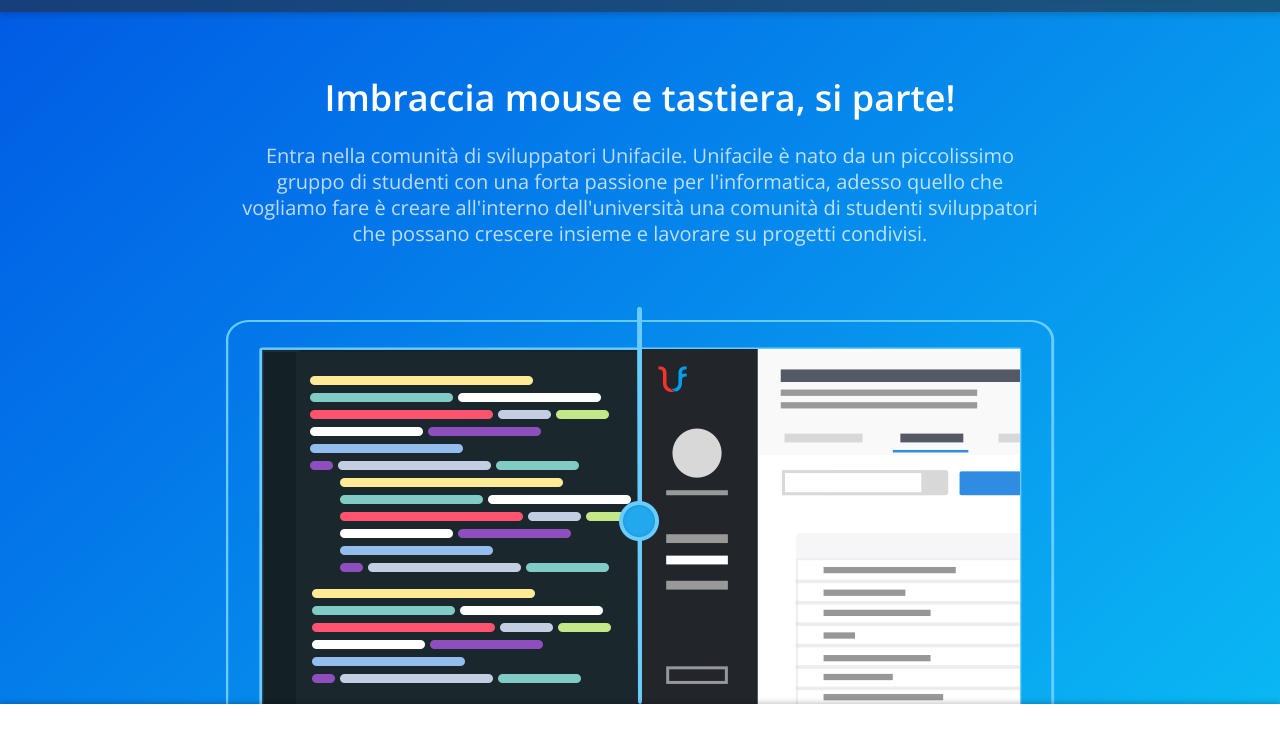
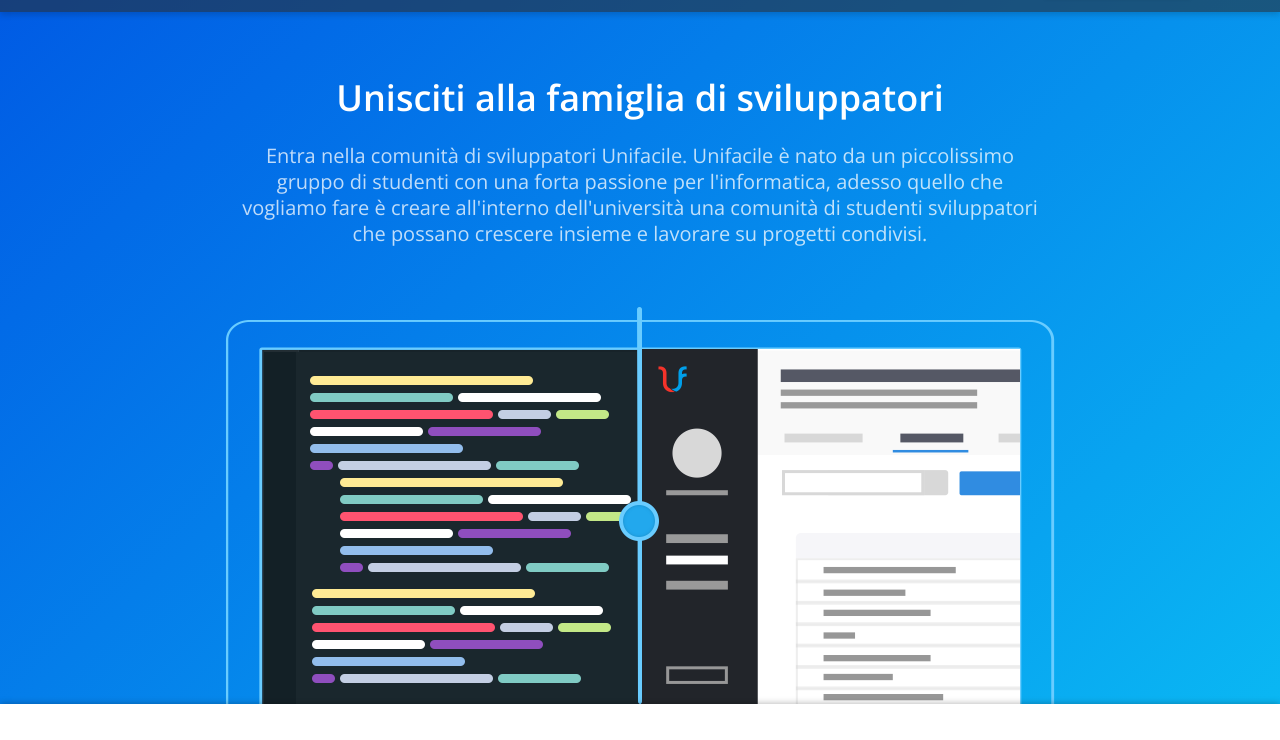
Before and after one commit to unifacile/unifacile.github.io, a plain HTML site: page index.html in a window 1280 px wide. Shown: the part 60-800 px from the top of the page. Drawn offline with nearby package versions, Linux system fonts and the light colour scheme.

Commit message:
Ritornato a titolo originale

```diff
--- a/index.html
+++ b/index.html
@@ -40,7 +40,7 @@
                 </div>
             </header>
             <div class="container">
-                <div class="top-title">Imbraccia mouse e tastiera, si parte!</div>
+                <div class="top-title">Unisciti alla famiglia di sviluppatori</div>
                 <div class="top-description">
                 	Entra nella comunit&agrave; di sviluppatori Unifacile.
                 	Unifacile &egrave; nato da un piccolissimo gruppo di studenti con una forta passione per l'informatica,
```
